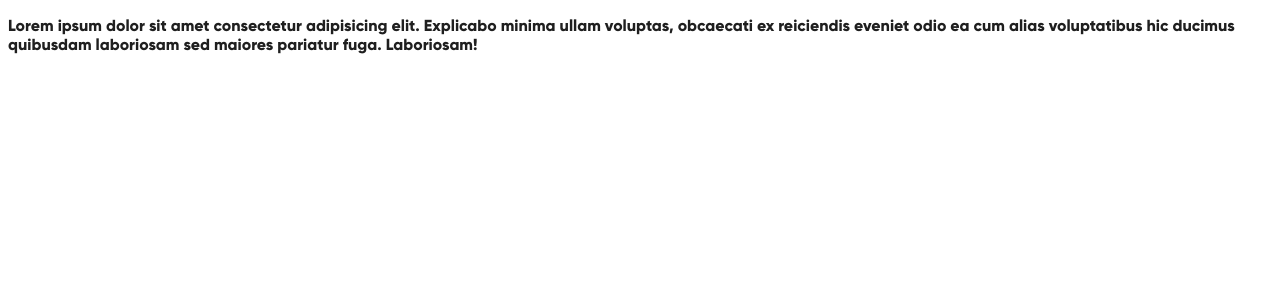
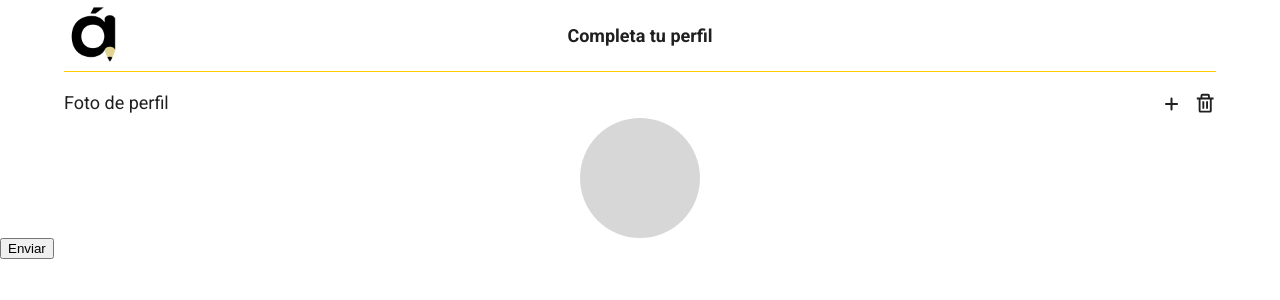
Before and after one commit to Javieredoher/social_Programate_fe, a React app: page / in a window 1280 px wide. Shown: the top 300 px of the page. Built offline with nearby package versions, Linux system fonts and the light colour scheme.

Commit message:
maquetacion y metodos

```diff
--- a/package.json
+++ b/package.json
@@ -1,5 +1,8 @@
 {
   "dependencies": {
+    "@react-icons/all-files": "^4.1.0",
+    "axios": "^0.24.0",
+    "boxicons": "^2.0.9",
     "dotenv": "^10.0.0",
     "react": "^17.0.2",
     "react-dom": "^17.0.2"
--- a/public/index.html
+++ b/public/index.html
@@ -1,15 +1,21 @@
 <!DOCTYPE html>
 <html lang="en">
+    <head>
+        <meta charset="UTF-8" />
+        <meta http-equiv="X-UA-Compatible" content="IE=edge" />
+        <meta name="viewport" content="width=device-width, initial-scale=1.0" />
+        <title>Red alumni</title>
+        <link
+            rel="stylesheet"
+            href="https://cdnjs.cloudflare.com/ajax/libs/font-awesome/6.0.0-beta2/css/all.min.css"
+        />
+        <link
+            href="https://fonts.googleapis.com/css2?family=Roboto:wght@300;400;500;700&display=swap"
+            rel="stylesheet"
+        />
+    </head>
 
-<head>
-  <meta charset="UTF-8">
-  <meta http-equiv="X-UA-Compatible" content="IE=edge">
-  <meta name="viewport" content="width=device-width, initial-scale=1.0">
-  <title>Document</title>
-</head>
-
-<body>
-  <div id="app"></div>
-</body>
-
+    <body>
+        <div id="app"></div>
+    </body>
 </html>
--- a/src/assets/styles/global2.css
+++ b/src/assets/styles/global2.css
@@ -6,7 +6,10 @@
     font-family: Gilroy-light;
     src: url("../fonts/Gilroy-Light.otf") format("opentype");
 }
-
-p {
-    font-family: Gilroy-bold;
+body {
+    margin: 0;
+    padding: 0;
 }
+* {
+    box-sizing: border-box;
+}
--- /dev/null
+++ b/src/components/formPhotoUser/FormPhotoUser.jsx
@@ -0,0 +1,113 @@
+import React, { useState } from "react";
+import style from "./formPhoto.module.css";
+import { BiTrash } from "react-icons/bi";
+import logo from "../../assets/images/logo-a-color-.jpg";
+
+import UploadPhoto from "../../services/UploadPhoto";
+
+const FormPhotoUser = () => {
+    const [name, setName] = useState("");
+    const [file, setFile] = useState();
+    const [pathImage, setPathImage] = useState("");
+
+    const sendImage = (e) => {
+        if (file) {
+            e.preventDefault();
+            UploadPhoto.sendImages(file).then((result) => {
+                console.log("resultado: ", result);
+            });
+        } else {
+            e.preventDefault();
+            console.log("no hay imagen cargada");
+        }
+    };
+
+    const onFileChange = (e) => {
+        // const file = e.target.files[0];
+
+        if (e.target.files && e.target.files.length > 0) {
+            const file = e.target.files[0];
+
+            if (file.type.includes("image")) {
+                const reader = new FileReader();
+                reader.readAsDataURL(file);
+
+                reader.onload = function load() {
+                    setPathImage(reader.result);
+                };
+                setFile(file);
+            } else {
+                console.log("Hubo un error");
+            }
+        }
+    };
+
+    return (
+        <>
+            <div className={style.headerPerfil}>
+                <img src={logo} alt="Educamás" />
+                <h2>Completa tu perfil</h2>
+            </div>
+            <form>
+                <div className={style.containPhoto}>
+                    <div className={style.iconsHead}>
+                        <label htmlFor="photo">Foto de perfil</label>
+                        <div className={style.icons}>
+                            <div className={style.inputFile}>
+                                <i className="fa-solid fa-plus icon"></i>
+                                <input
+                                    type="file"
+                                    accept="image/png, image/jpeg, image/jpg, image/svg"
+                                    className="photoFile"
+                                    placeholder="Foto"
+                                    onChange={onFileChange}
+                                />
+                            </div>
+                            <BiTrash className={style.icon} />
+                        </div>
+                    </div>
+                    <div className={style.fileImage}>
+                        {pathImage.length > 0 ? (
+                            <img src={pathImage} alt="Foto-usuario" />
+                        ) : null}
+                    </div>
+                </div>
+                <button type="submit" onClick={sendImage}>
+                    Enviar
+                </button>
+                {/* <div className="contain-name contain-input">
+                    <label htmlFor="name">Nombre*</label>
+                    <input type="text" name="name" />
+                </div>
+
+                <div className="contain-cohort contain-input">
+                    <label htmlFor="cohort">Cohorte*</label>
+                    <input type="text" name="cohort" />
+                </div>
+
+                <div className="contain-aboutMe contain-input">
+                    <label htmlFor="aboutMe">Acerca de</label>
+                    <textarea name="aboutMe" rows="2"></textarea>
+                </div>
+
+                <div className="contain-skills contain-input">
+                    <label htmlFor="softSkills">Habilidades blandas</label>
+                    <input type="softSkills" name="softSkills" />
+                </div>
+
+
+                <div className="contain-technology contain-input">
+                    <label htmlFor="technology">Tecnologías</label>
+                    <input type="tecnology" name="tecnology" />
+                </div>
+
+                <div className="contain-languages contain-input">
+                    <label htmlFor="languages">Idiomas</label>
+                    <input type="languages" name="languages" />
+                </div> */}
+            </form>
+        </>
+    );
+};
+
+export default FormPhotoUser;
--- /dev/null
+++ b/src/components/formPhotoUser/formPhoto.module.css
@@ -0,0 +1,107 @@
+.headerPerfil {
+    width: 90%;
+    margin: auto;
+    display: flex;
+    align-items: center;
+    justify-content: center;
+    padding: 10px 0 10px;
+    border-bottom: 1px solid #ffcc02;
+    margin-bottom: 20px;
+    position: relative;
+}
+
+.headerPerfil h2 {
+    font-family: "Roboto", sans-serif;
+    font-size: 18px;
+}
+
+.headerPerfil img {
+    width: 60px;
+    position: absolute;
+    left: 0;
+}
+
+.containPhoto {
+    width: 100%;
+    text-align: center;
+}
+
+.iconsHead {
+    margin: auto;
+    display: flex;
+    justify-content: space-between;
+    width: 90%;
+}
+
+.iconsHead label {
+    font-size: 18px;
+    font-family: "Roboto", sans-serif;
+}
+
+.icons .icon {
+    font-size: 1.4em;
+}
+.icons i {
+    margin-right: 15px;
+}
+
+.inputFile {
+    overflow: hidden;
+    position: relative;
+    display: inline-block;
+}
+.inputFile [type="file"] {
+    cursor: pointer;
+    display: block;
+    font-size: 100px;
+    filter: alpha(opacity = 0);
+    min-height: 100%;
+    min-width: 100%;
+    opacity: 0;
+    position: absolute;
+    left: 0;
+    text-align: left;
+    top: 0;
+}
+
+.fileImage {
+    width: 100px;
+    height: 100px;
+    background-color: #d7d7d7;
+    margin: auto;
+    border-radius: 50%;
+}
+
+.fileImage img {
+    width: 100%;
+    height: 100%;
+    border-radius: 50%;
+}
+
+/* .contain-input {
+    margin: auto;
+    width: 90%;
+    display: flex;
+    flex-direction: column;
+}
+.contain-input input {
+    width: 100%;
+} */
+
+@media (min-width: 640px) {
+    .header-perfil h2 {
+        font-size: 20px;
+    }
+
+    .fileImage {
+        width: 120px;
+        height: 120px;
+    }
+}
+
+@media (min-width: 1024px) {
+    .fileImage {
+        width: 120px;
+        height: 120px;
+    }
+}
--- a/src/routes/App.jsx
+++ b/src/routes/App.jsx
@@ -1,9 +1,10 @@
 import React from "react";
-import Footer from "../components/footer/Footer";
 import "../assets/styles/global2.css";
 
+import FormPhotoUser from "../components/formPhotoUser/FormPhotoUser";
+
 const App = () => {
-    return <Footer />;
+    return <FormPhotoUser />;
 };
 
 export default App;
--- /dev/null
+++ b/src/services/UploadPhoto.js
@@ -0,0 +1,18 @@
+import axios from "axios";
+const API = "http://localhost:4000";
+
+class UploadService {
+    getImages() {
+        return axios.get(`${API.URI}/download`);
+    }
+
+    sendImages(file) {
+        const form = new FormData();
+        // form.append("name", name);
+        form.append("file", file, "form-data");
+        console.log(form);
+        return axios.post(`${API.URI}/upload`, form);
+    }
+}
+
+export default new UploadService();
```
Also changed, not shown: src/assets/images/logo-a-color-.jpg (added), 1 other file (tests, documents, lock files or other folders).
